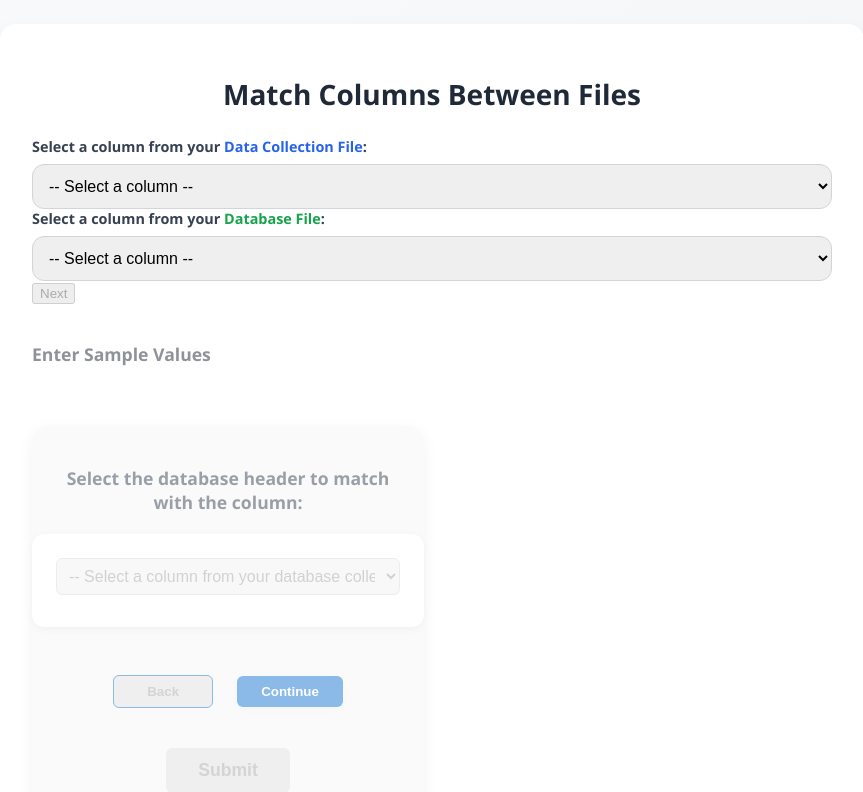
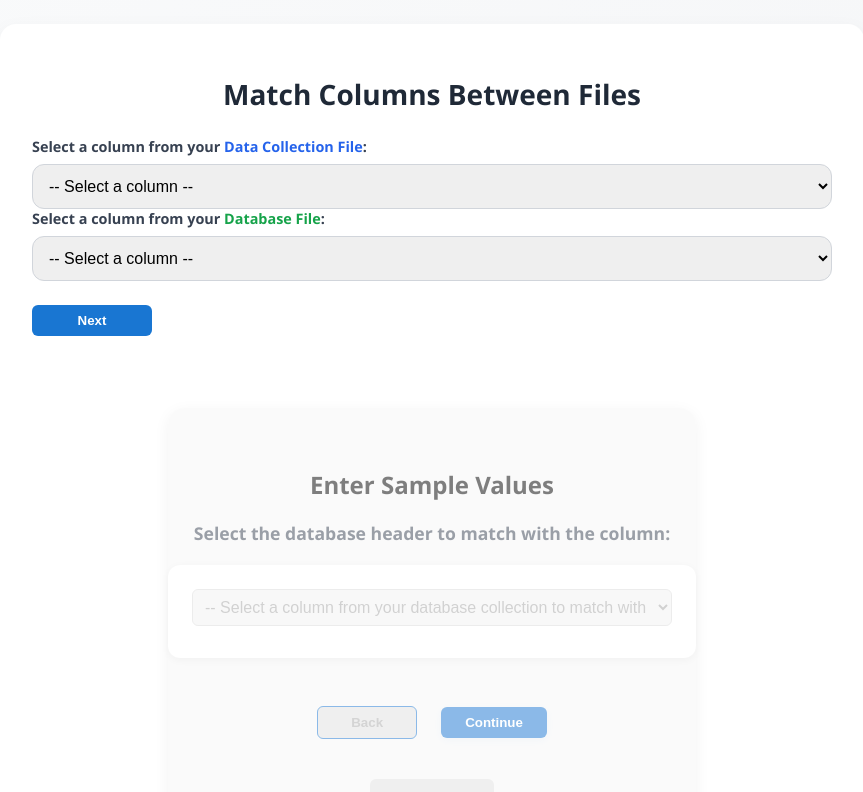
Before and after one commit to SumitM123/Research, a React (Create React App) app in the folder frontend/: page /collectDetails in a window 1280 px wide. Shown: the top 792 px of the page, without its empty margins (208-1071 px from the left). Built offline with nearby package versions, Linux system fonts and the light colour scheme; the HTML template or start-up script is replaced by a standard one.

Commit message:
Finished styling the page and fixed bugs

```diff
--- a/frontend/src/Components/columnCollection.jsx
+++ b/frontend/src/Components/columnCollection.jsx
@@ -156,6 +156,7 @@ function ColumnCollection(props) {
                 justifyContent: 'center',
             }}
         >
+            <h2> Enter Sample Values</h2>
             <div style={{ width: '100%', display: 'flex', flexDirection: 'column', alignItems: 'center' }}>
                 <label className="collect-details-label" style={{ fontWeight: 'bold', fontSize: '1.1rem', marginBottom: '1.25rem', display: 'block', textAlign: 'center' }}>
                     Select the database header to match with the <span style={{ color: '#1976d2' }}>{currentMatch}</span> column:
--- a/frontend/src/pages/collectDetails.jsx
+++ b/frontend/src/pages/collectDetails.jsx
@@ -15,6 +15,8 @@ const CollectDetails = () => {
   const navigate = useNavigate();
   const [inFirstHalf, setInFirstHalf] = useState(true);
   //first half page tag references
+  const selectDataFileRef = useRef(null);
+  const selectDataBaseRef = useRef(null);
   const [dataFileRef, setDataFileRef] = useState("");
   const [dataBaseRef, setDataBaseRef] = useState("");
   const [resetKey, setResetKey] = useState(0); // for resetting child
@@ -38,11 +40,13 @@ const CollectDetails = () => {
     //if going back to first half, then you have to restart the entire column matches setting lol
 
     //remove the previous column matches
-  setInitialMatch({});
-  setDataFileRef("");
-  setDataBaseRef("");
-  setInFirstHalf(true);
-  setResetKey(prev => prev + 1); // force child remount
+    selectDataFileRef.current.value = "";
+    selectDataBaseRef.current.value = "";
+    setInitialMatch({});
+    setDataFileRef("");
+    setDataBaseRef("");
+    setInFirstHalf(true);
+    setResetKey(prev => prev + 1); // force child remount
   }
   const goToSecondHalf = () => {
     //console.log("Inside goToSecondHalf");
@@ -65,6 +69,7 @@ const CollectDetails = () => {
         </h1>
 
         <form className="collect-details-form">
+          {/* FIRST HALF WRAPPER */}
           <div
             className="firstHalfWrapper"
             style={inFirstHalf ? {} : { opacity: 0.5, pointerEvents: "none" }}
@@ -74,8 +79,8 @@ const CollectDetails = () => {
               <label className="collect-details-label">
                 Select a column from your <span style={{ color: "#2563eb" }}>Data Collection File</span>:
               </label>
-              <select required className="collect-details-select" defaultValue=""  disabled={!inFirstHalf}
-                 onChange={(e) => setDataFileRef(prevValue => e.target.value)}>
+              <select required className="collect-details-select" defaultValue="" disabled={!inFirstHalf}
+                onChange={(e) => setDataFileRef(prevValue => e.target.value)} ref={selectDataFileRef}>
                 <option value="" disabled>
                   -- Select a column --
                 </option>
@@ -93,7 +98,7 @@ const CollectDetails = () => {
                 Select a column from your <span style={{ color: "#16a34a" }}>Database File</span>:
               </label>
               <select required className="collect-details-select" defaultValue="" disabled={!inFirstHalf}
-                onChange={(e) => setDataBaseRef(prevValue => e.target.value)}>
+                onChange={(e) => setDataBaseRef(prevValue => e.target.value)} ref={selectDataBaseRef}>
                 <option value="" disabled>
                   -- Select a column --
                 </option>
@@ -106,24 +111,40 @@ const CollectDetails = () => {
             </div>
             <button
               type="button"
-              onClick={() => {
-                if (inFirstHalf) {
-                  goToSecondHalf();
-                } else {
-                  goBackToFirstHalf();
-                }
+              onClick={goToSecondHalf}
+              disabled={!(dataFileRef && dataBaseRef)}
+              className="collect-details-btn"
+              style={{
+                marginTop: '1.5rem',
+                background: '#1976d2',
+                color: '#fff',
+                border: 'none',
+                borderRadius: '6px',
+                padding: '0.5rem 1.5rem',
+                fontWeight: 'bold',
+                cursor: !(dataFileRef && dataBaseRef) ? 'not-allowed' : 'pointer',
+                transition: 'all 0.2s',
+                minWidth: '120px',
               }}
-              disabled={inFirstHalf ? !(dataFileRef && dataBaseRef) : false}
             >
-              {inFirstHalf ? "Next" : "Back"}
+              Next
             </button>
           </div>
+
+          {/* SECOND HALF WRAPPER */}
           <div
             className="secondHalfWrapper"
-            style={!inFirstHalf ? {} : { opacity: 0.5, pointerEvents: "none" }}
+            style={{
+              width: '100%',
+              display: 'flex',
+              flexDirection: 'column',
+              alignItems: 'center',
+              marginBottom: '0.5rem',
+              opacity: !inFirstHalf ? 1 : 0.5,
+              pointerEvents: !inFirstHalf ? 'auto' : 'none',
+              transition: 'opacity 0.2s',
+            }}
           >
-            <h2 className="collect-details-subtitle">Enter Sample Values</h2>
-            <div className="collect-details-grid">
               <ColumnCollection
                 columnsToMatch={potentialToMatch || []}
                 headers={dataBaseFileAvailableTopics || []}
@@ -131,6 +152,25 @@ const CollectDetails = () => {
                 topicMatch={initialMatch}
                 key={resetKey}
               />
+            <div style={{ display: !inFirstHalf ? 'flex' : 'none', justifyContent: 'center', marginTop: '2rem' }}>
+              <button
+                type="button"
+                onClick={goBackToFirstHalf}
+                className="collect-details-btn"
+                style={{
+                  background: '#fff',
+                  color: '#1976d2',
+                  border: '1px solid #1976d2',
+                  borderRadius: '6px',
+                  padding: '0.5rem 1.5rem',
+                  fontWeight: 'bold',
+                  cursor: 'pointer',
+                  transition: 'all 0.2s',
+                  minWidth: '120px',
+                }}
+              >
+                Back to first half
+              </button>
             </div>
           </div>
         </form>
```
